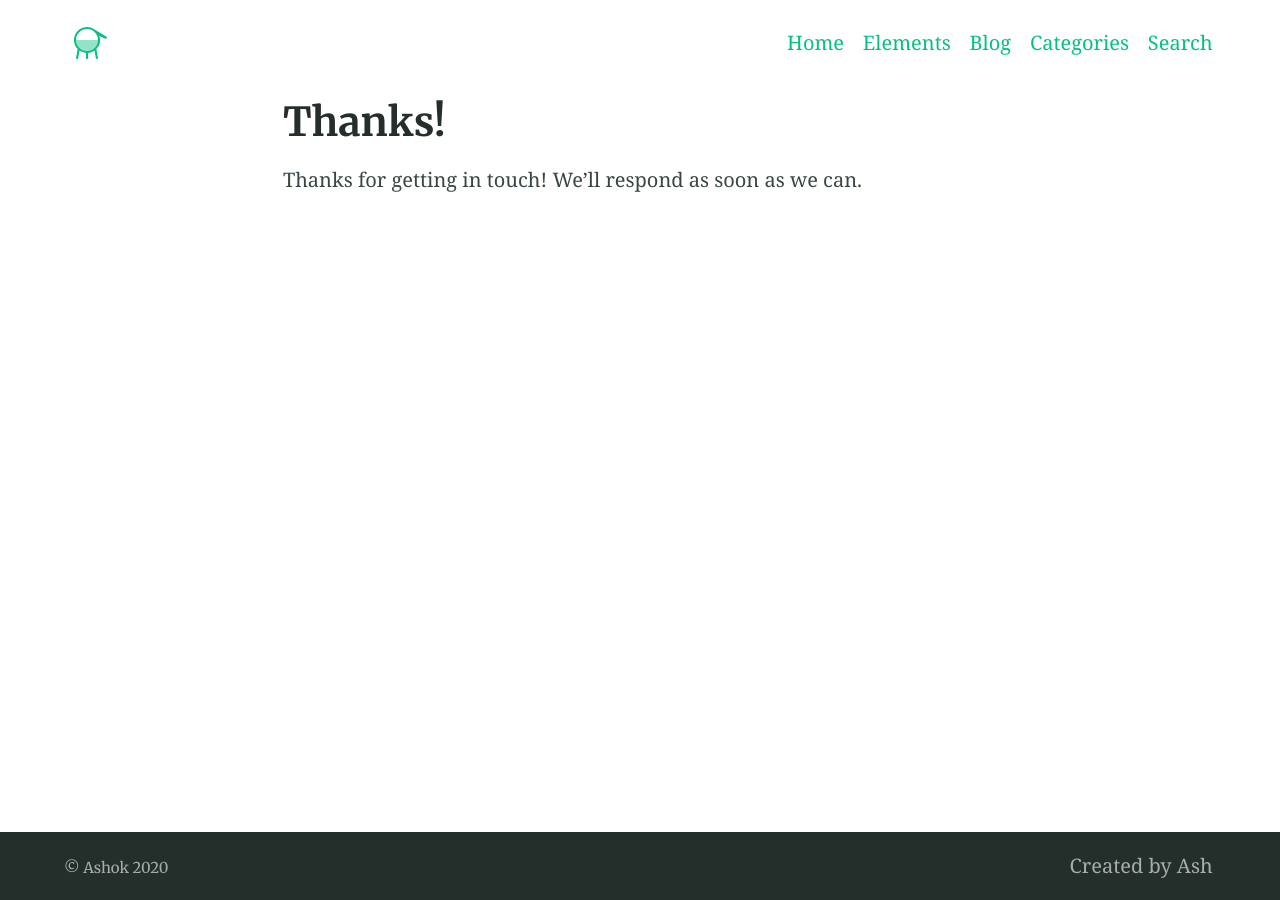
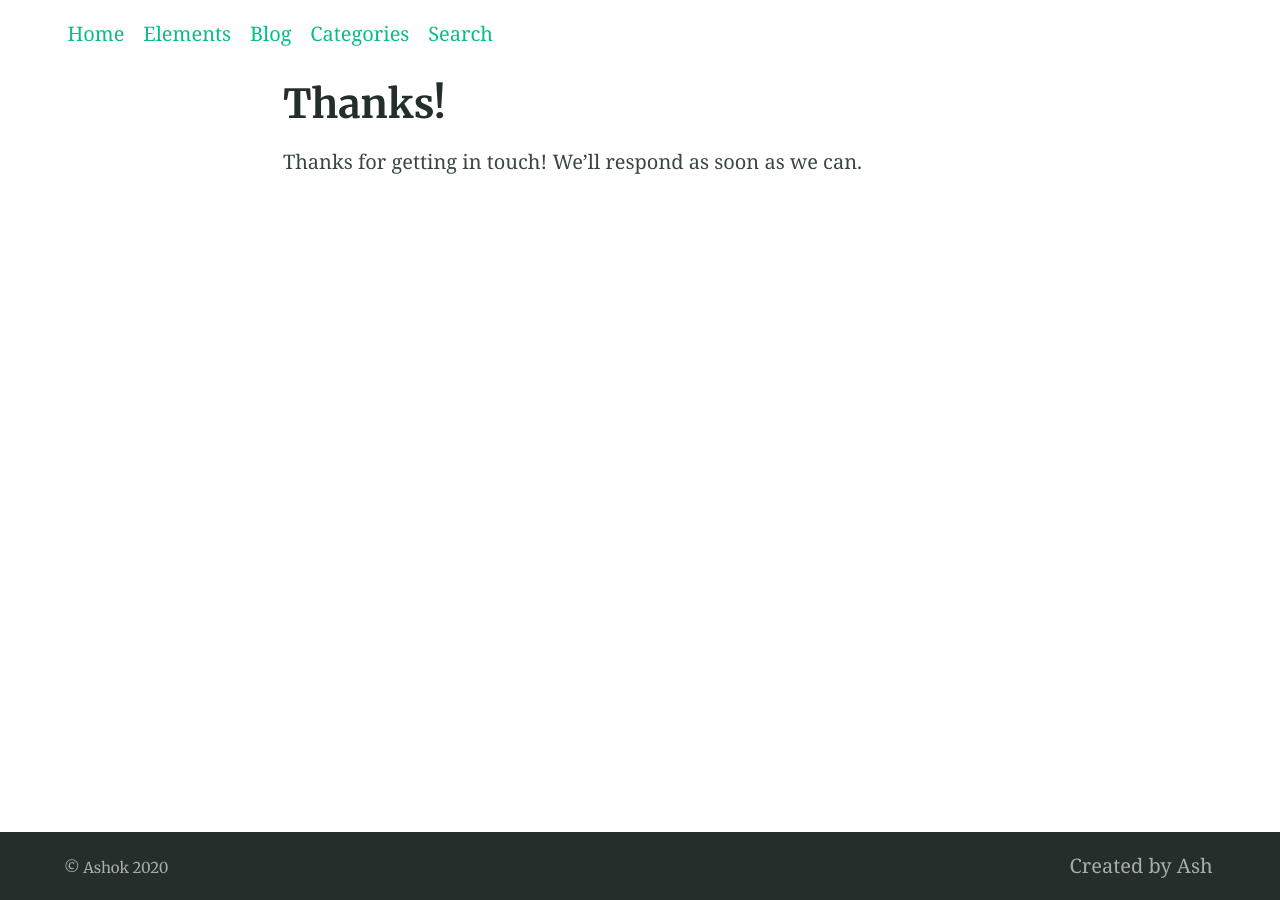
Before and after one commit to ashokkri/ashokkri.github.io, a Jekyll site: the page built from thanks.md, in a window 1280 px wide. Built offline with Jekyll 4.4.1, drawn with Linux system fonts in a browser that asks for light colours.

Commit message:
Update _config.yml

```diff
--- a/_config.yml
+++ b/_config.yml
@@ -94,7 +94,6 @@ defaults:
 encoding: utf-8 # Make sure the encoding is right
 lang: en-GB # Set the site language
 title: "Ashok" # Site name or title, also used in jekyll-seo-tag
-logo: "/assets/logos/logo.svg" # Site logo, also used in jekyll-seo-tag
 description: "Alembic is a starting point for Jekyll projects. Rather than starting from scratch, this boilerplate is designed to get the ball rolling immediately" # Site description and default description, also used in jekyll-seo-tag
 url: "https://alembic.darn.es" # Site url, also used in jekyll-seo-tag
 baseurl: ""
```
